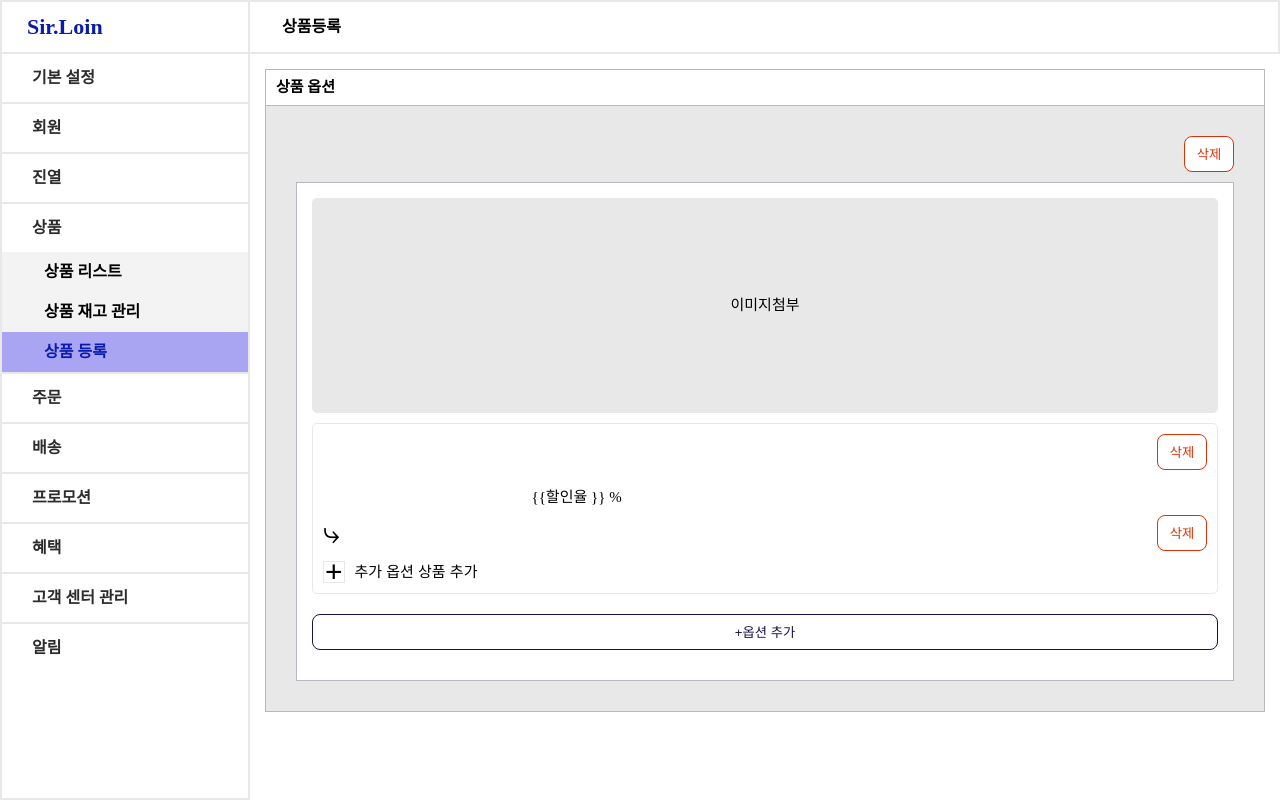
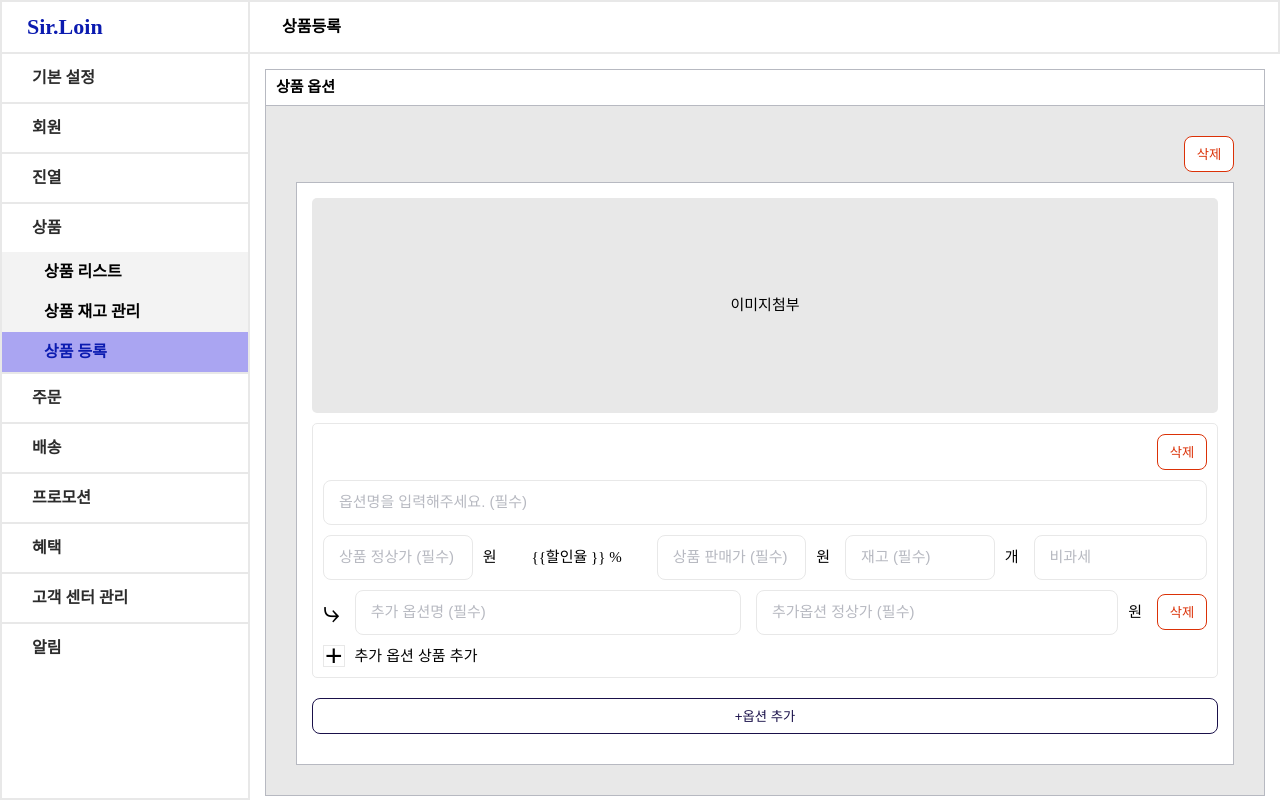
Before and after one commit to seoyuuun/wanted-admin_product_add, a React (Create React App) app: page / in a window 1280 px wide. Built offline with nearby package versions, Linux system fonts and the light colour scheme.

Commit message:
Modify: input 옵션 수정

```diff
--- a/src/components/common/Input.jsx
+++ b/src/components/common/Input.jsx
@@ -3,15 +3,18 @@ import { PALLETS } from 'style/theme';
 import { forwardRef } from 'react';
 
 export const Input = forwardRef(
-  ({ width, placeholder, type = 'text', ...props }, ref) => {
+  ({ width, placeholder, type = 'text', desc, ...props }, ref) => {
     return (
-      <Container
+      <Container>
+        <Inputspace
           ref={ref}
           type={type}
           width={width}
           placeholder={placeholder}
           {...props}
         />
+        <Desc display={desc}>{desc}</Desc>
+      </Container>
     );
   }
 );
```
Lines whose indentation alone changed are shown as unchanged.
